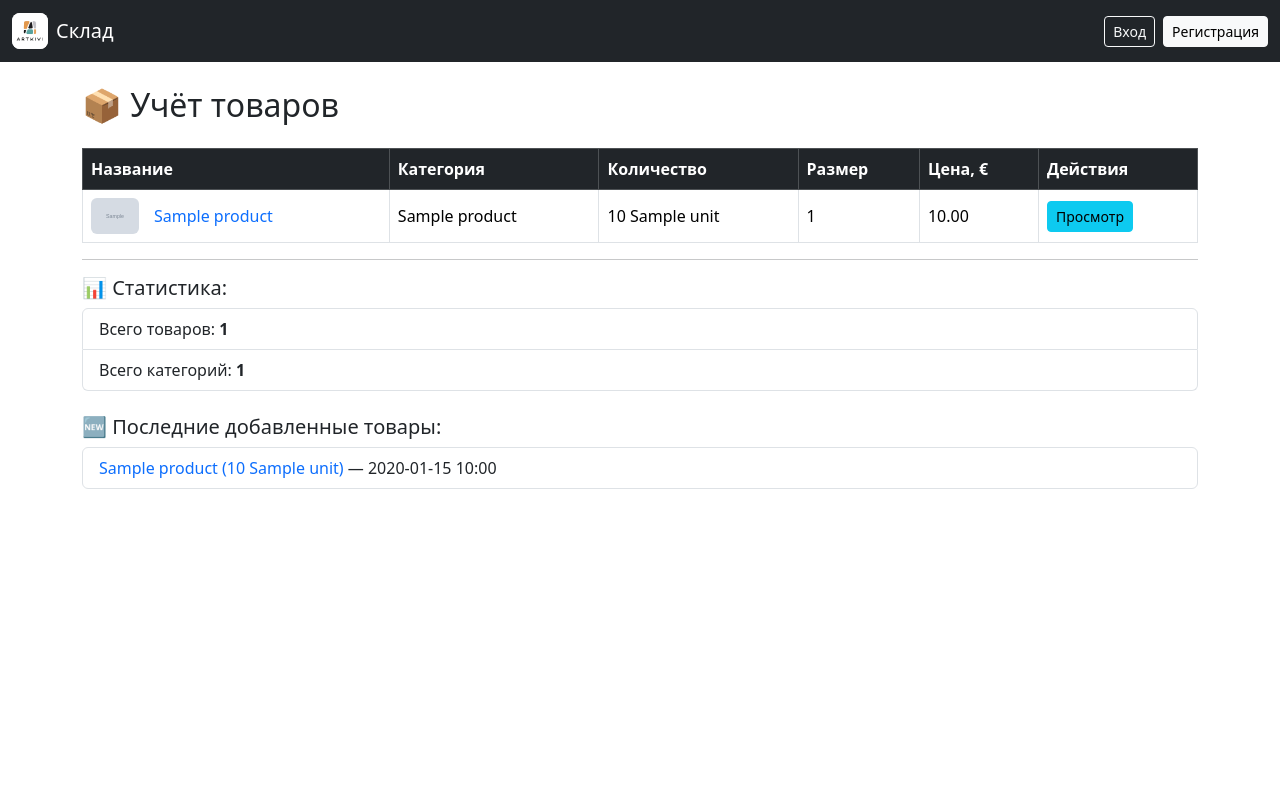
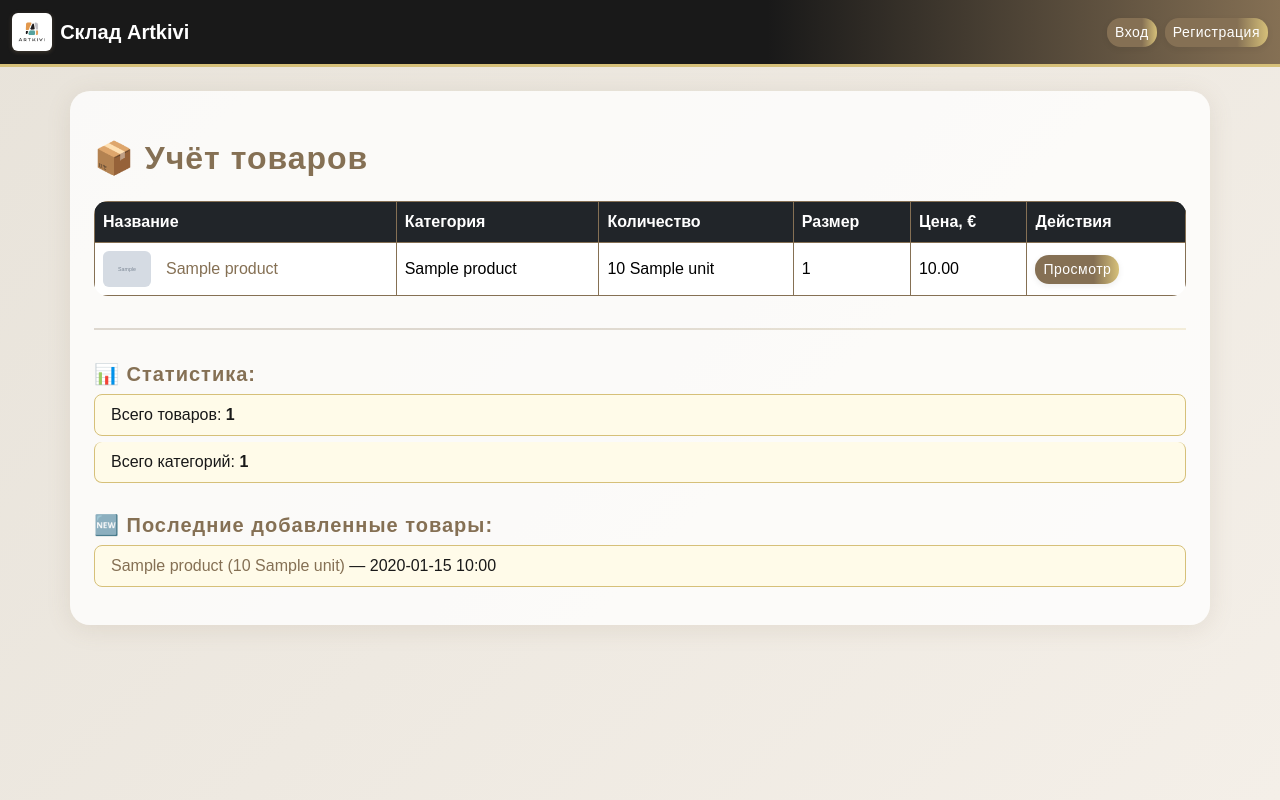
Before and after one commit to NikM19/inventory-app, a Flask app: template templates/index.html in a window 1280 px wide. Run offline with Flask 3, Linux system fonts and the light colour scheme; the template is opened without the code that fills it: most values are stand-ins (such as "Sample title", 1, 10 or a date in 2020); grey boxes marked "Sample" are stand-in pictures.

Commit message:
Добавлен фирменный стиль Artkivi, логотип и оформление навигации

```diff
--- /dev/null
+++ b/static/artkivi.css
@@ -0,0 +1,130 @@
+body {
+    background: linear-gradient(135deg, #E8E3DA 0%, #f4efe8 100%);
+    color: #191919;
+    font-family: 'Montserrat', Arial, sans-serif;
+    min-height: 100vh;
+}
+
+.navbar-dark.bg-dark {
+    background: linear-gradient(90deg, #191919 60%, #857054 100%) !important;
+    border-bottom: 3px solid #D6C079;
+}
+
+.navbar-brand img {
+    height: 38px;
+    margin-right: 12px;
+    filter: drop-shadow(0 1px 2px #85705466);
+    border-radius: 8px;
+    background: #fff;
+    padding: 3px 8px;
+}
+
+.container {
+    background: #ffffffcc;
+    border-radius: 20px;
+    box-shadow: 0 4px 24px #85705422;
+    padding: 32px 24px;
+    margin-bottom: 32px;
+}
+
+.btn,
+.btn-primary, .btn-success, .btn-outline-secondary {
+    border-radius: 14px;
+    background: linear-gradient(90deg, #857054 70%, #D6C079 100%);
+    border: none;
+    color: #fff;
+    font-weight: 500;
+    letter-spacing: 0.5px;
+    transition: 0.2s;
+    box-shadow: 0 2px 6px #19191914;
+}
+.btn:hover, .btn-primary:hover, .btn-success:hover, .btn-outline-secondary:hover {
+    background: linear-gradient(90deg, #D6C079 60%, #857054 100%);
+    color: #191919;
+}
+
+.btn-warning {
+    background: #D6C079;
+    color: #191919;
+}
+.btn-warning:hover {
+    background: #857054;
+    color: #fff;
+}
+
+.btn-danger {
+    background: #ad3e2b;
+    color: #fff;
+}
+.btn-danger:hover {
+    background: #e66c4d;
+    color: #fff;
+}
+
+.table-dark {
+    background: #191919 !important;
+    color: #fff;
+}
+
+.table th, .table td {
+    vertical-align: middle;
+    border: 1.5px solid #857054;
+}
+
+.table-bordered {
+    border-radius: 14px;
+    overflow: hidden;
+    border-color: #857054;
+}
+
+.list-group-item {
+    background: #fffbe9;
+    color: #191919;
+    border: 1px solid #D6C079;
+    border-radius: 8px !important;
+    margin-bottom: 6px;
+}
+
+a, a:visited {
+    color: #857054;
+    text-decoration: none;
+}
+a:hover {
+    color: #ad3e2b;
+    text-decoration: underline;
+}
+
+input, select, textarea {
+    background: #fffbe9;
+    border: 1.5px solid #D6C079;
+    color: #191919;
+    border-radius: 10px;
+    padding: 8px 12px;
+    transition: border 0.2s;
+}
+input:focus, select:focus, textarea:focus {
+    border-color: #857054;
+    outline: none;
+    background: #f8efe1;
+}
+
+/* Стиль для заголовков */
+h2, h5 {
+    font-family: 'Montserrat', Arial, sans-serif;
+    font-weight: 700;
+    color: #857054;
+    letter-spacing: 1px;
+    margin-top: 0.5em;
+}
+
+hr {
+    border: 0;
+    height: 2px;
+    background: linear-gradient(90deg, #857054 40%, #D6C079 100%);
+    margin: 32px 0;
+}
+
+.alert {
+    border-radius: 12px;
+    font-size: 1em;
+}
--- a/templates/base.html
+++ b/templates/base.html
@@ -5,13 +5,14 @@
   <title>Склад</title>
   <meta name="viewport" content="width=device-width,initial-scale=1">
   <link href="https://cdn.jsdelivr.net/npm/bootstrap@5.3.3/dist/css/bootstrap.min.css" rel="stylesheet">
+  <link rel="stylesheet" href="{{ url_for('static', filename='artkivi.css') }}">
 </head>
 <body>
 <nav class="navbar navbar-dark bg-dark navbar-expand-lg">
   <div class="container-fluid">
     <a class="navbar-brand d-flex align-items-center" href="{{ url_for('index') }}">
-      <img src="{{ url_for('static', filename='img/artkivi-logo.png') }}" alt="Artkivi" width="36" height="36" class="me-2" style="background: #fff; border-radius: 8px;">
-      <span>Склад</span>
+      <img src="{{ url_for('static', filename='img/artkivi-logo.png') }}" alt="Artkivi" height="38" class="me-2" style="background: #fff; border-radius: 6px; padding: 2px;">
+      <span style="font-weight: bold;">Склад Artkivi</span>
     </a>
     <div class="d-flex">
       {% if g.user %}
```
